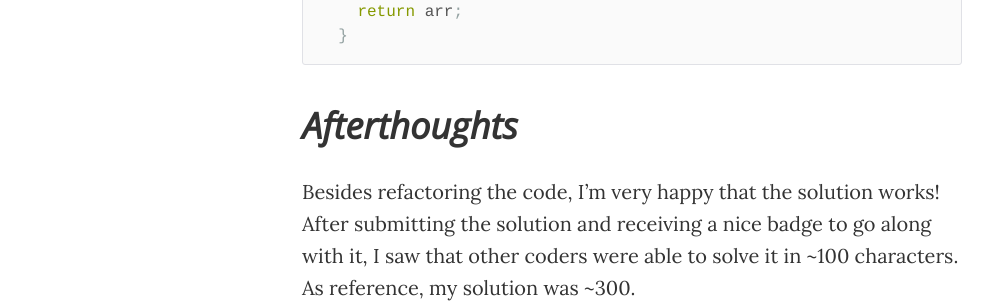
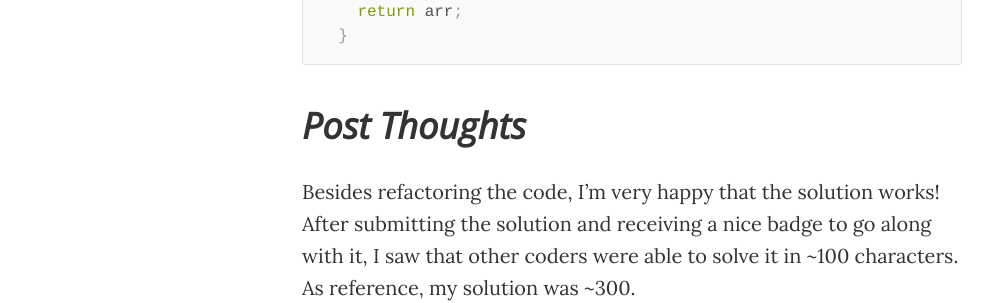
Before and after one commit to matchajune/matchajune.github.io, a Jekyll site: the page built from _posts/2015-10-10-pyramid-matrix.markdown, in a window 1280 px wide and 900 px high, scrolled down 5033 px. Shown: the part 159-462 px from the top of the window, without its empty margins (8-1001 px from the left). Built offline with Jekyll 4.4.1, drawn with Linux system fonts in a browser that asks for light colours; comment, search, counter and statistics services are not loaded.

Commit message:
change title to avoid confusion with the addition of a new section

```diff
--- a/_posts/2015-10-10-pyramid-matrix.markdown
+++ b/_posts/2015-10-10-pyramid-matrix.markdown
@@ -109,7 +109,7 @@ YESSSS! So this function works! But wait...I need to go deeper. In addition, I n
   }
 {% endhighlight %}
 
-## Afterthoughts
+## Post Thoughts
 
 Besides refactoring the code, I'm very happy that the solution works! After submitting the solution and receiving a nice badge to go along with it, I saw that other coders were able to solve it in ~100 characters. As reference, my solution was ~300.
 
```
